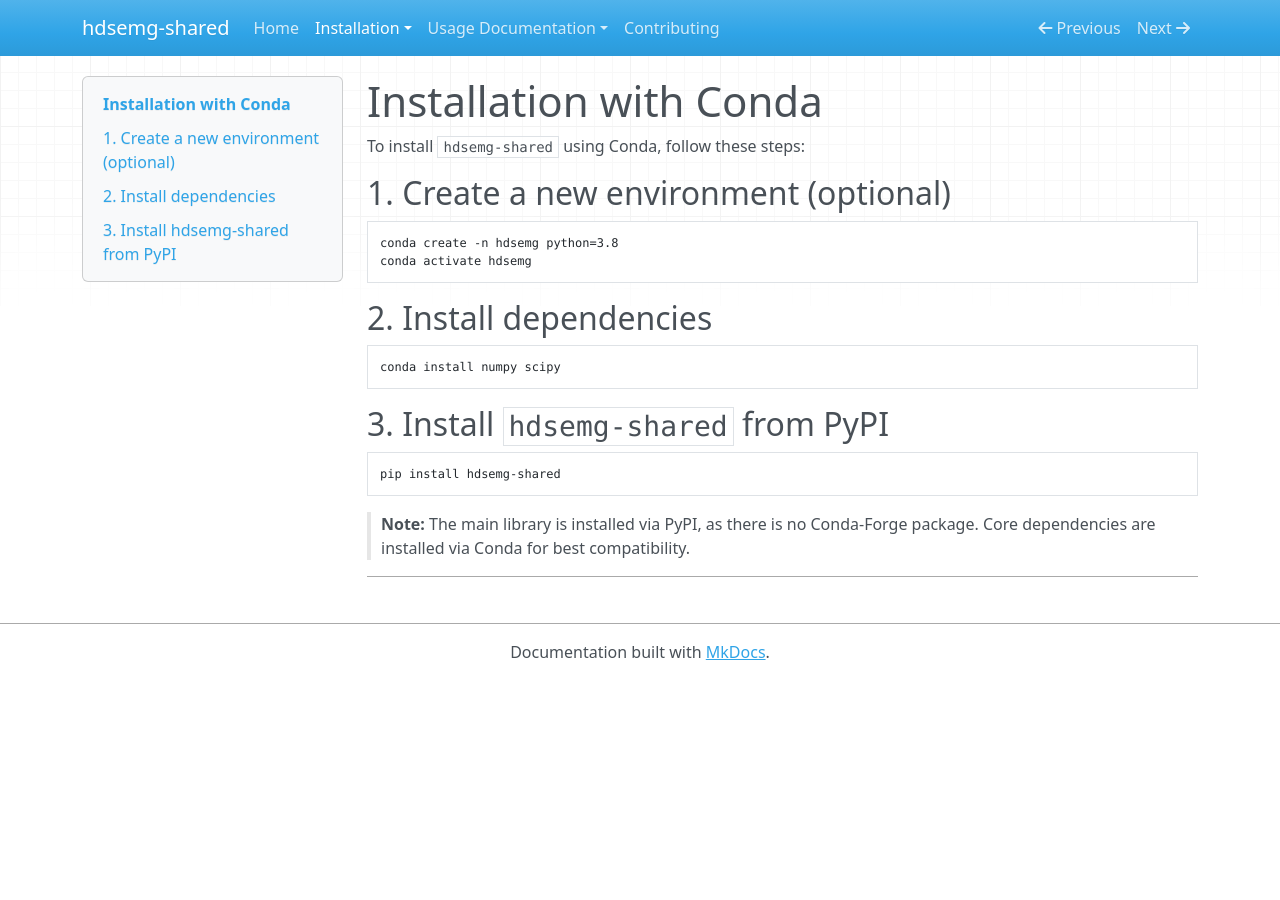
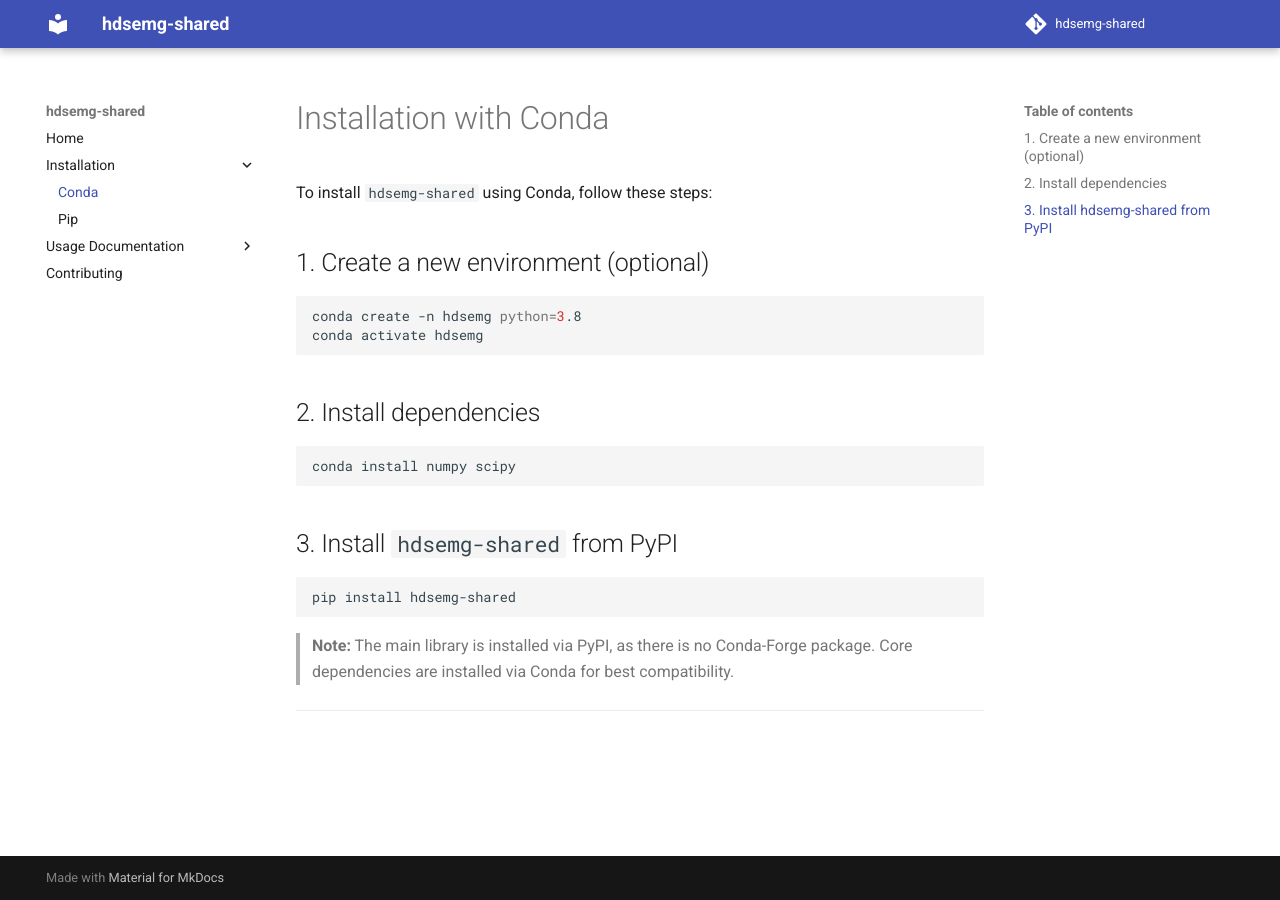
Before and after one commit to johanneskasser/hdsemg-shared, an MkDocs documentation site: the page built from docs/installation/conda.md, in a window 1280 px wide. Built offline with MkDocs 1.6.1 and Material for MkDocs 9.7.7, drawn with Linux system fonts in a browser that asks for light colours; nearby versions of some CDN libraries; comment, search, counter and statistics services are not loaded.

Commit message:
Enhance documentation and configuration by clarifying installation instructions and adding site metadata in mkdocs.yml

```diff
--- a/mkdocs.yml
+++ b/mkdocs.yml
@@ -1,4 +1,21 @@
 site_name: hdsemg-shared
+repo_name: hdsemg-shared
+repo_url: https://github.com/johanneskasser/hdsemg-shared
+site_url: https://johanneskasser.github.io/hdsemg-shared/
+site_description: 'A Python library toolbox to work with high-density surface electromyography (HDsEMG) data.'
+site_author: 'Johannes Kasser'
+
+theme:
+  name: material
+  palette:
+    primary: 'indigo'
+    accent: 'indigo'
+  font:
+    text: 'Roboto'
+    code: 'Roboto Mono'
+  color_mode: dark
+  user_color_mode_toggle: true
+
 nav:
   - Home: index.md
   - Installation:
@@ -11,6 +28,12 @@ nav:
       - grid: usage/grid.md
   - Contributing: contributing.md
 
+markdown_extensions:
+  - admonition
+  - codehilite
+  - toc:
+      permalink: true
+
 plugins:
 - mkdocstrings:
     handlers:
```
Also changed, not shown: docs/index.md (+1 -3 lines).
